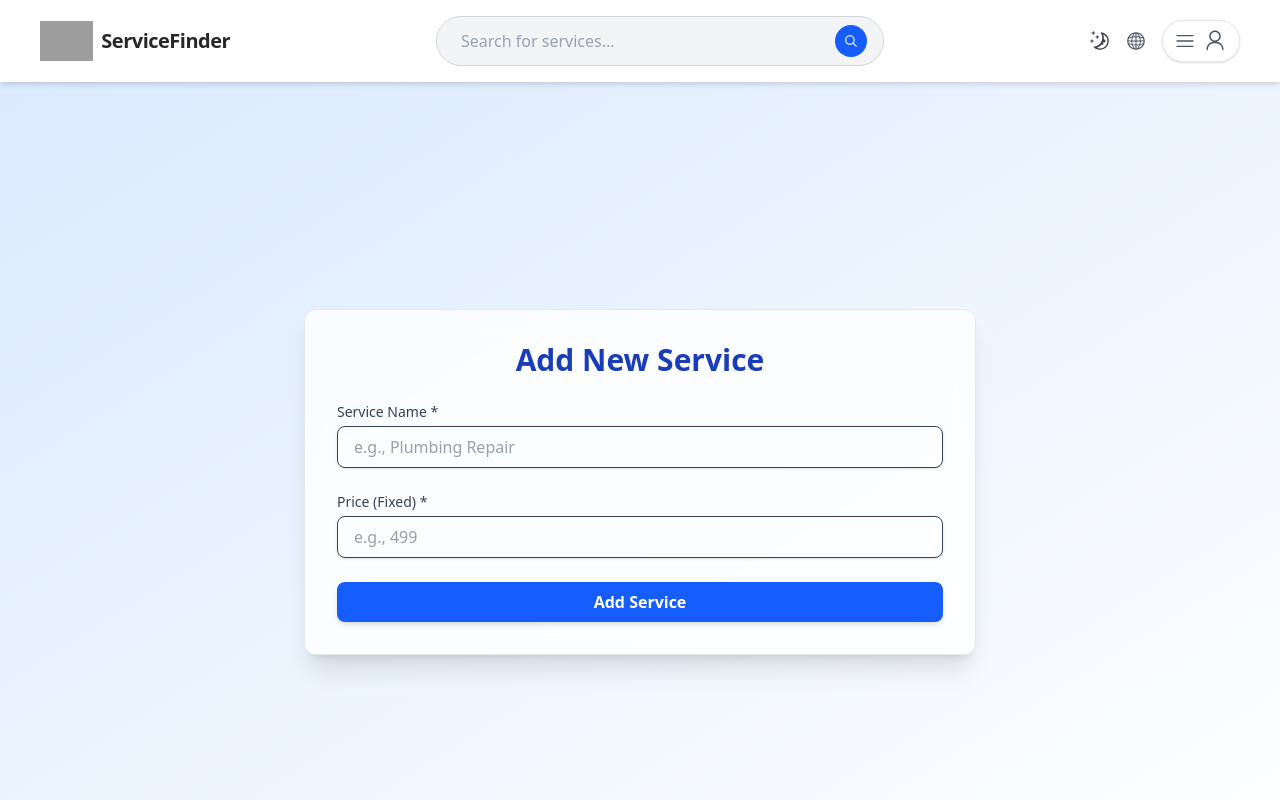
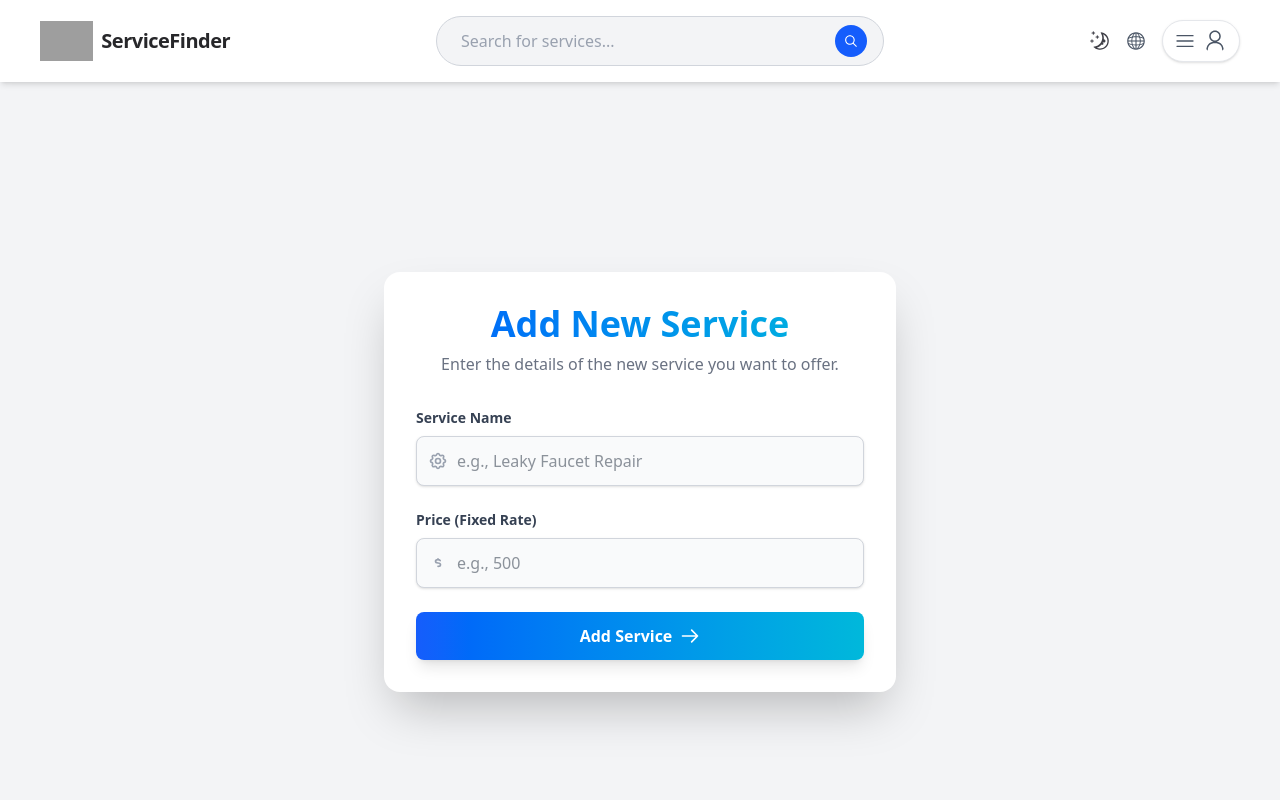
Before and after one commit to RohitBCA456/service-provider-website, a React (Vite) app in the folder Frontend/: page /AddService in a window 1280 px wide. Shown: the top 800 px of the page. Built offline with nearby package versions, Linux system fonts and the light colour scheme; no server answers; grey boxes are pictures that could not be loaded.

Commit message:
add SVG icons and improve UI for AddServiceForm and UpdateService components

```diff
--- a/Frontend/src/components/AddServiceForm.jsx
+++ b/Frontend/src/components/AddServiceForm.jsx
@@ -1,8 +1,84 @@
 import React, { useState } from "react";
-import { useNavigate } from "react-router-dom";
+// For a real project, consider using an icon library like 'react-icons'
+// import { FiTool, FiDollarSign, FiSend } from "react-icons/fi";
+
+// SVG Icon Components for better reusability
+const ToolIcon = () => (
+  <svg
+    xmlns="http://www.w3.org/2000/svg"
+    className="h-5 w-5 text-gray-400"
+    fill="none"
+    viewBox="0 0 24 24"
+    stroke="currentColor"
+    strokeWidth={2}
+  >
+    <path
+      strokeLinecap="round"
+      strokeLinejoin="round"
+      d="M10.325 4.317c.426-1.756 2.924-1.756 3.35 0a1.724 1.724 0 002.573 1.066c1.543-.94 3.31.826 2.37 2.37a1.724 1.724 0 001.065 2.572c1.756.426 1.756 2.924 0 3.35a1.724 1.724 0 00-1.066 2.573c.94 1.543-.826 3.31-2.37 2.37a1.724 1.724 0 00-2.572 1.065c-.426 1.756-2.924 1.756-3.35 0a1.724 1.724 0 00-2.573-1.066c-1.543.94-3.31-.826-2.37-2.37a1.724 1.724 0 00-1.065-2.572c-1.756-.426-1.756-2.924 0-3.35a1.724 1.724 0 001.066-2.573c-.94-1.543.826-3.31 2.37-2.37.996.608 2.296.07 2.572-1.065z"
+    />
+    <path
+      strokeLinecap="round"
+      strokeLinejoin="round"
+      d="M15 12a3 3 0 11-6 0 3 3 0 016 0z"
+    />
+  </svg>
+);
+
+const PriceIcon = () => (
+  <svg
+    xmlns="http://www.w3.org/2000/svg"
+    className="h-5 w-5 text-gray-400"
+    fill="none"
+    viewBox="0 0 24 24"
+    stroke="currentColor"
+    strokeWidth={2}
+  >
+    <path
+      strokeLinecap="round"
+      strokeLinejoin="round"
+      d="M12 8c-1.657 0-3 .895-3 2s1.343 2 3 2 3 .895 3 2-1.343 2-3 2m0-8c1.11 0 2.08.402 2.599 1M12 8V7m0 1v.01"
+    />
+  </svg>
+);
+
+// Toast Icons
+const SuccessIcon = () => (
+  <svg
+    xmlns="http://www.w3.org/2000/svg"
+    className="h-5 w-5 mr-3"
+    fill="none"
+    viewBox="0 0 24 24"
+    stroke="currentColor"
+    strokeWidth={2}
+  >
+    <path
+      strokeLinecap="round"
+      strokeLinejoin="round"
+      d="M9 12l2 2 4-4m6 2a9 9 0 11-18 0 9 9 0 0118 0z"
+    />
+  </svg>
+);
+
+const ErrorIcon = () => (
+  <svg
+    xmlns="http://www.w3.org/2000/svg"
+    className="h-5 w-5 mr-3"
+    fill="none"
+    viewBox="0 0 24 24"
+    stroke="currentColor"
+    strokeWidth={2}
+  >
+    <path
+      strokeLinecap="round"
+      strokeLinejoin="round"
+      d="M10 14l2-2m0 0l2-2m-2 2l-2-2m2 2l2 2m7-2a9 9 0 11-18 0 9 9 0 0118 0z"
+    />
+  </svg>
+);
+
 
 export default function AddServiceForm() {
-  const navigate = useNavigate();
   const [formData, setFormData] = useState({
     servicesOffered: "",
     price: "",
@@ -20,8 +96,6 @@ export default function AddServiceForm() {
   const handleSubmit = async (e) => {
     e.preventDefault();
 
-    console.log(formData)
-
     if (!formData.servicesOffered || !formData.price) {
       setToast({
         type: "error",
@@ -37,9 +111,7 @@ export default function AddServiceForm() {
         "https://service-provider-website.onrender.com/api/v1/providers/updateProvider",
         {
           method: "PUT",
-          headers: {
-            "Content-Type": "application/json",
-          },
+          headers: { "Content-Type": "application/json" },
           credentials: "include",
           body: JSON.stringify({
             servicesOffered: formData.servicesOffered.trim(),
@@ -49,13 +121,9 @@ export default function AddServiceForm() {
       );
 
       const result = await response.json();
+      if (!response.ok) throw new Error(result.message || "Server Error");
 
-      if (!response.ok) {
-        throw new Error(result.message || "Server Error");
-      }
-
-      setToast({ type: "success", message: "Service added successfully!" });
-
+      setToast({ type: "success", message: "Service added successfully! ✨" });
       setFormData({ servicesOffered: "", price: "" });
     } catch (error) {
       console.error("Error adding service:", error);
@@ -65,70 +133,91 @@ export default function AddServiceForm() {
       });
     } finally {
       setIsSubmitting(false);
+      // Automatically clear toast after 5 seconds
+      setTimeout(() => setToast(null), 5000);
     }
   };
 
   return (
-    <div className="min-h-screen flex items-center justify-center bg-gradient-to-br from-blue-100 light:to-purple-200 px-4 py-12">
-      <div className="relative w-full max-w-2xl p-8 rounded-xl shadow-xl backdrop-blur-md bg-white/80 border border-gray-200">
-        <h2 className="text-3xl font-extrabold text-center mb-6 text-blue-800">
+    <div className="min-h-screen w-full flex items-center justify-center bg-gray-100 dark:bg-gray-900 p-4">
+      <div className="w-full max-w-lg p-8 space-y-8 bg-white dark:bg-gray-800 rounded-2xl shadow-2xl transform hover:scale-105 transition-transform duration-500">
+        <div className="text-center">
+            <h1 className="text-4xl font-bold bg-gradient-to-r from-blue-600 to-cyan-500 bg-clip-text text-transparent pb-2">
             Add New Service
-        </h2>
+            </h1>
+            <p className="text-gray-500 dark:text-gray-400">Enter the details of the new service you want to offer.</p>
+        </div>
 
         {toast && (
           <div
-            className={`mb-4 p-3 rounded text-sm text-center font-medium ${
+            className={`flex items-center p-4 rounded-lg text-sm font-medium ${
               toast.type === "success"
-                ? "bg-green-100 text-green-700"
-                : "bg-red-100 text-red-700"
+                ? "bg-green-100 text-green-800 dark:bg-green-900/30 dark:text-green-300"
+                : "bg-red-100 text-red-800 dark:bg-red-900/30 dark:text-red-300"
             }`}
           >
+            {toast.type === 'success' ? <SuccessIcon /> : <ErrorIcon />}
             {toast.message}
           </div>
         )}
 
         <form onSubmit={handleSubmit} className="space-y-6">
-          {/* Name */}
+          {/* Service Name Input */}
           <div>
-            <label className="block text-sm font-medium text-gray-700 mb-1">
-              Service Name *
+            <label htmlFor="serviceName" className="block text-sm font-semibold text-gray-700 dark:text-gray-300 mb-2">
+              Service Name
             </label>
+            <div className="relative">
+                <div className="absolute inset-y-0 left-0 pl-3 flex items-center pointer-events-none">
+                    <ToolIcon />
+                </div>
                 <input
+                    id="serviceName"
                     type="text"
-              placeholder="e.g., Plumbing Repair"
+                    placeholder="e.g., Leaky Faucet Repair"
                     value={formData.servicesOffered}
-              onChange={(e) =>
-                handleInputChange("servicesOffered", e.target.value)
-              }
-              className="w-full px-4 py-2 border text-gray-700 rounded-lg shadow-sm focus:ring-2 focus:ring-blue-400 focus:outline-none transition"
+                    onChange={(e) => handleInputChange("servicesOffered", e.target.value)}
+                    className="w-full pl-10 pr-4 py-3 border border-gray-300 dark:border-gray-600 rounded-lg shadow-sm bg-gray-50 dark:bg-gray-700 text-gray-800 dark:text-gray-200 focus:ring-2 focus:ring-blue-500 focus:border-transparent focus:outline-none transition"
                     required
                 />
             </div>
+          </div>
 
-          {/* Price */}
+          {/* Price Input */}
           <div>
-            <label className="block text-sm font-medium text-gray-700 mb-1">
-              Price (Fixed) *
+            <label htmlFor="price" className="block text-sm font-semibold text-gray-700 dark:text-gray-300 mb-2">
+              Price (Fixed Rate)
             </label>
+            <div className="relative">
+                <div className="absolute inset-y-0 left-0 pl-3 flex items-center pointer-events-none">
+                    <PriceIcon />
+                </div>
                 <input
+                    id="price"
                     type="number"
-              placeholder="e.g., 499"
+                    placeholder="e.g., 500"
                     value={formData.price}
                     onChange={(e) => handleInputChange("price", e.target.value)}
-              className="w-full px-4 py-2 border text-gray-700 rounded-lg shadow-sm focus:ring-2 focus:ring-blue-400 focus:outline-none transition"
+                    className="w-full pl-10 pr-4 py-3 border border-gray-300 dark:border-gray-600 rounded-lg shadow-sm bg-gray-50 dark:bg-gray-700 text-gray-800 dark:text-gray-200 focus:ring-2 focus:ring-blue-500 focus:border-transparent focus:outline-none transition"
                     min="0"
                     step="0.01"
                     required
                 />
             </div>
+          </div>
 
-          {/* Submit */}
+          {/* Submit Button */}
           <button
             type="submit"
             disabled={isSubmitting}
-            className="w-full py-2 bg-blue-600 text-white font-semibold rounded-lg shadow-md hover:bg-blue-700 transition disabled:opacity-60"
+            className="w-full flex justify-center items-center py-3 px-4 bg-gradient-to-r from-blue-600 to-cyan-500 text-white font-bold rounded-lg shadow-lg hover:shadow-xl hover:from-blue-700 hover:to-cyan-600 focus:outline-none focus:ring-4 focus:ring-blue-500/50 transform hover:-translate-y-1 transition-all duration-300 ease-in-out disabled:opacity-50 disabled:cursor-not-allowed"
           >
-            {isSubmitting ? "Adding..." : "Add Service"}
+            {isSubmitting ? "Adding Service..." : "Add Service"}
+            {!isSubmitting &&
+                <svg xmlns="http://www.w3.org/2000/svg" className="h-5 w-5 ml-2" fill="none" viewBox="0 0 24 24" stroke="currentColor" strokeWidth={2}>
+                    <path strokeLinecap="round" strokeLinejoin="round" d="M14 5l7 7m0 0l-7 7m7-7H3" />
+                </svg>
+            }
           </button>
         </form>
       </div>
--- a/Frontend/src/components/UpdateService.jsx
+++ b/Frontend/src/components/UpdateService.jsx
@@ -2,7 +2,31 @@ import React, { useEffect, useState } from "react";
 import axios from "axios";
 import { FaEdit, FaTrash, FaSave, FaPlus } from "react-icons/fa";
 import toast from "react-hot-toast";
-import Loader from "./Loader";
+import Loader from "./Loader"; // Assuming Loader component exists
+
+// A simple spinner component for buttons
+const Spinner = () => (
+  <svg
+    className="animate-spin -ml-1 mr-3 h-5 w-5 text-white"
+    xmlns="http://www.w3.org/2000/svg"
+    fill="none"
+    viewBox="0 0 24 24"
+  >
+    <circle
+      className="opacity-25"
+      cx="12"
+      cy="12"
+      r="10"
+      stroke="currentColor"
+      strokeWidth="4"
+    ></circle>
+    <path
+      className="opacity-75"
+      fill="currentColor"
+      d="M4 12a8 8 0 018-8V0C5.373 0 0 5.373 0 12h4zm2 5.291A7.962 7.962 0 014 12H0c0 3.042 1.135 5.824 3 7.938l3-2.647z"
+    ></path>
+  </svg>
+);
 
 const UserServices = () => {
   const [user, setUser] = useState(null);
@@ -14,7 +38,7 @@ const UserServices = () => {
   const [newService, setNewService] = useState("");
   const [newPrice, setNewPrice] = useState("");
 
-  // Loading states
+  const [isLoading, setIsLoading] = useState(true);
   const [isAdding, setIsAdding] = useState(false);
   const [isDeletingIndex, setIsDeletingIndex] = useState(null);
   const [isEditingIndex, setIsEditingIndex] = useState(null);
@@ -32,6 +56,9 @@ const UserServices = () => {
         setPricing(fetchedUser.Pricing || []);
       } catch (err) {
         console.error("Error fetching current user:", err);
+        toast.error("Failed to load user data.");
+      } finally {
+        setIsLoading(false);
       }
     };
     fetchCurrentUser();
@@ -42,21 +69,16 @@ const UserServices = () => {
     try {
       await axios.delete(
         "https://service-provider-website.onrender.com/api/v1/providers/deleteServicePairs",
-        {
-          data: { index },
-          withCredentials: true,
-        }
+        { data: { index }, withCredentials: true }
       );
-      const updatedServices = [...services];
-      const updatedPricing = [...pricing];
-      updatedServices.splice(index, 1);
-      updatedPricing.splice(index, 1);
+      const updatedServices = services.filter((_, i) => i !== index);
+      const updatedPricing = pricing.filter((_, i) => i !== index);
       setServices(updatedServices);
       setPricing(updatedPricing);
-      toast.success("Delete successful");
+      toast.success("Service deleted successfully.");
     } catch (err) {
       console.error("Delete failed", err);
-      toast.error("Error occurred while deleting");
+      toast.error("Error occurred while deleting.");
     } finally {
       setIsDeletingIndex(null);
     }
@@ -73,14 +95,9 @@ const UserServices = () => {
     try {
       await axios.put(
         "https://service-provider-website.onrender.com/api/v1/providers/updateServicePairs",
-        {
-          index: editIndex,
-          service: editService,
-          price: editPrice,
-        },
+        { index: editIndex, service: editService, price: editPrice },
         { withCredentials: true }
       );
-
       const updatedServices = [...services];
       const updatedPricing = [...pricing];
       updatedServices[editIndex] = editService;
@@ -88,16 +105,17 @@ const UserServices = () => {
       setServices(updatedServices);
       setPricing(updatedPricing);
       setEditIndex(null);
-      toast.success("Edit successful");
+      toast.success("Service updated successfully.");
     } catch (err) {
       console.error("Update failed", err);
-      toast.error("Error occurred while editing");
+      toast.error("Error occurred while editing.");
     } finally {
       setIsEditingIndex(null);
     }
   };
 
-  const handleAddPair = async () => {
+  const handleAddPair = async (e) => {
+    e.preventDefault();
     if (!newService.trim() || !newPrice.trim()) {
       toast.error("Both service and price are required.");
       return;
@@ -107,153 +125,164 @@ const UserServices = () => {
       await axios.put(
         "https://service-provider-website.onrender.com/api/v1/providers/updateProvider",
         {
-          name: user.name,
           servicesOffered: newService,
           pricing: newPrice,
-          latitude: user.location?.coordinates?.[1] || 0,
-          longitude: user.location?.coordinates?.[0] || 0,
-          address: user.location?.address || "N/A",
         },
         { withCredentials: true }
       );
-
       setServices([...services, newService]);
       setPricing([...pricing, newPrice]);
       setNewService("");
       setNewPrice("");
-      toast.success("Service added!");
+      toast.success("New service added!");
     } catch (err) {
       console.error("Add failed", err);
-      toast.error("Error occurred while adding service");
+      toast.error("Error occurred while adding service.");
     } finally {
       setIsAdding(false);
     }
   };
 
-  if (!user)
-    return (
-      <Loader />
-    );
+  if (isLoading) return <Loader />;
 
   return (
-    <div className="min-h-screen flex items-center justify-center bg-gradient-to-br light:from-blue-100 to-purple-200 px-4 py-12">
-      <div className="max-w-4xl w-full bg-white p-8 rounded-3xl shadow-xl">
-        <h2 className="text-3xl font-bold text-center text-indigo-700 mb-10 tracking-wide">
-          {user.name}'s Service Pricing
-        </h2>
+    <div className="min-h-screen bg-gray-100 dark:bg-gray-900 px-4 py-12">
+      <div className="max-w-4xl mx-auto w-full bg-white dark:bg-gray-800 p-8 rounded-2xl shadow-lg">
+        <div className="text-center mb-10">
+          <h1 className="text-4xl font-bold bg-gradient-to-r from-blue-600 to-cyan-500 bg-clip-text text-transparent pb-2">
+            Manage Your Services
+          </h1>
+          <p className="text-gray-500 dark:text-gray-400">
+            Add, edit, or remove the services you offer.
+          </p>
+        </div>
 
         {/* Service list */}
-        <div className="space-y-6">
-          {services.map((service, index) => (
+        <div className="space-y-4">
+          {services.length > 0 ? (
+            services.map((service, index) => (
               <div
                 key={index}
-              className="flex flex-col sm:flex-row justify-between items-center bg-gray-50 hover:shadow-md border border-gray-200 rounded-xl p-4 gap-4 transition-all"
+                className={`grid grid-cols-1 md:grid-cols-12 items-center gap-4 p-4 rounded-lg transition-colors duration-300 ${
+                  editIndex === index
+                    ? "bg-blue-50 dark:bg-gray-700/50"
+                    : "bg-white dark:bg-gray-800"
+                } border border-gray-200 dark:border-gray-700`}
               >
-              {/* Service */}
-              <div className="w-full sm:w-1/3 text-center sm:text-left">
+                {/* Service and Price */}
                 {editIndex === index ? (
+                  <>
+                    <div className="md:col-span-6">
                       <input
                         type="text"
                         value={editService}
                         onChange={(e) => setEditService(e.target.value)}
-                    className="border border-indigo-300 rounded-md px-4 py-2 w-full text-gray-700 focus:ring-2 focus:ring-indigo-500 outline-none transition"
+                        className="w-full bg-gray-100 dark:bg-gray-600 text-gray-800 dark:text-gray-200 border-gray-300 dark:border-gray-500 rounded-md px-4 py-2 focus:ring-2 focus:ring-blue-500 outline-none transition"
                       />
-                ) : (
-                  <h3 className="text-lg font-semibold text-gray-800">
-                    {service}
-                  </h3>
-                )}
                     </div>
-
-              {/* Price */}
-              <div className="flex items-center gap-4 w-full sm:w-1/3 justify-center">
-                {editIndex === index ? (
+                    <div className="md:col-span-3">
                       <input
                         type="number"
                         value={editPrice}
                         onChange={(e) => setEditPrice(e.target.value)}
-                    className="border border-indigo-300 rounded-md px-4 py-2 w-28 text-center text-gray-700 focus:ring-2 focus:ring-indigo-500 outline-none transition"
+                        className="w-full bg-gray-100 dark:bg-gray-600 text-gray-800 dark:text-gray-200 border-gray-300 dark:border-gray-500 rounded-md px-4 py-2 focus:ring-2 focus:ring-blue-500 outline-none transition"
                       />
+                    </div>
+                  </>
                 ) : (
-                  <p className="text-gray-700 font-medium text-lg">
+                  <>
+                    <div className="md:col-span-6 text-gray-800 dark:text-gray-200 font-semibold text-lg">
+                      {service}
+                    </div>
+                    <div className="md:col-span-3 text-gray-600 dark:text-gray-400 font-medium text-lg">
                       ₹{pricing[index]}
-                  </p>
+                    </div>
+                  </>
                 )}
-              </div>
 
-              {/* Buttons */}
-              <div className="flex gap-3 w-full sm:w-1/3 justify-center sm:justify-end">
+                {/* Action Buttons */}
+                <div className="md:col-span-3 flex gap-2 justify-start md:justify-end">
                   {editIndex === index ? (
                     <button
                       onClick={handleSaveEdit}
                       disabled={isEditingIndex === index}
-                    className={`${
-                      isEditingIndex === index
-                        ? "bg-green-300 cursor-not-allowed"
-                        : "bg-green-500 hover:bg-green-600"
-                    } text-white px-4 py-2 rounded-lg flex items-center gap-2 transition shadow-sm`}
+                      className="flex items-center justify-center w-full md:w-auto bg-green-500 hover:bg-green-600 text-white font-bold py-2 px-4 rounded-lg transition shadow-md disabled:opacity-50"
                     >
-                    <FaSave />
-                    {isEditingIndex === index ? "Editing..." : "Save"}
+                      {isEditingIndex === index ? (
+                        <Spinner />
+                      ) : (
+                        <FaSave className="mr-2" />
+                      )}
+                      Save
                     </button>
                   ) : (
                     <button
                       onClick={() => startEdit(index)}
-                    className="bg-yellow-400 hover:bg-yellow-500 text-white px-4 py-2 rounded-lg flex items-center gap-2 transition shadow-sm"
+                      className="flex items-center justify-center w-full md:w-auto bg-blue-500 hover:bg-blue-600 text-white font-bold py-2 px-4 rounded-lg transition shadow-md"
                     >
-                    <FaEdit /> Edit
+                      <FaEdit className="mr-2" />
+                      Edit
                     </button>
                   )}
                   <button
                     onClick={() => handleDeletePair(index)}
                     disabled={isDeletingIndex === index}
-                  className={`${
-                    isDeletingIndex === index
-                      ? "bg-red-300 cursor-not-allowed"
-                      : "bg-red-500 hover:bg-red-600"
-                  } text-white px-4 py-2 rounded-lg flex items-center gap-2 transition shadow-sm`}
+                    className="flex items-center justify-center w-full md:w-auto bg-red-500 hover:bg-red-600 text-white font-bold py-2 px-4 rounded-lg transition shadow-md disabled:opacity-50"
                   >
-                  <FaTrash />
-                  {isDeletingIndex === index ? "Deleting..." : "Delete"}
+                    {isDeletingIndex === index ? (
+                      <Spinner />
+                    ) : (
+                      <FaTrash className="mr-2" />
+                    )}
+                    Delete
                   </button>
                 </div>
               </div>
-          ))}
+            ))
+          ) : (
+            <div className="text-center py-10 px-6 bg-gray-50 dark:bg-gray-700/30 rounded-lg">
+              <h3 className="text-xl font-semibold text-gray-700 dark:text-gray-300">
+                No services found.
+              </h3>
+              <p className="text-gray-500 dark:text-gray-400 mt-2">
+                Get started by adding your first service below!
+              </p>
+            </div>
+          )}
         </div>
 
-        {/* Add New Service */}
-        <div className="mt-10 border-t border-gray-600 pt-6">
-          <h3 className="text-xl font-semibold mb-4 text-center text-gray-700">
-            Add New Service
+        {/* Add New Service Form */}
+        <div className="mt-10 border-t-2 border-dashed border-gray-200 dark:border-gray-700 pt-8">
+          <h3 className="text-2xl font-bold mb-4 text-center text-gray-800 dark:text-gray-200">
+            Add a New Service
           </h3>
-          <div className="flex flex-col sm:flex-row items-center gap-4 justify-center">
+          <form
+            onSubmit={handleAddPair}
+            className="grid grid-cols-1 sm:grid-cols-12 gap-4 items-center p-4 bg-gray-50 dark:bg-gray-700/30 rounded-lg"
+          >
             <input
               type="text"
-              placeholder="New service"
+              placeholder="Service name (e.g., Plumbing Repair)"
               value={newService}
               onChange={(e) => setNewService(e.target.value)}
-              className="border text-gray-600 border-indigo-300 rounded-lg px-4 py-2 w-full sm:w-1/2 focus:outline-none focus:ring-2 focus:ring-indigo-500"
+              className="sm:col-span-6 bg-white dark:bg-gray-600 text-gray-800 dark:text-gray-200 border-gray-300 dark:border-gray-500 rounded-md px-4 py-3 focus:ring-2 focus:ring-blue-500 outline-none transition"
             />
             <input
               type="number"
               placeholder="Price (₹)"
               value={newPrice}
               onChange={(e) => setNewPrice(e.target.value)}
-              className="border text-gray-600 border-green-300 rounded-lg px-4 py-2 w-full sm:w-1/4 focus:outline-none focus:ring-2 focus:ring-green-500"
+              className="sm:col-span-3 bg-white dark:bg-gray-600 text-gray-800 dark:text-gray-200 border-gray-300 dark:border-gray-500 rounded-md px-4 py-3 focus:ring-2 focus:ring-blue-500 outline-none transition"
             />
             <button
-              onClick={handleAddPair}
+              type="submit"
               disabled={isAdding}
-              className={`${
-                isAdding
-                  ? "bg-indigo-300 cursor-not-allowed"
-                  : "bg-indigo-600 hover:bg-indigo-700"
-              } text-white px-6 py-2 rounded-lg transition-all shadow-md flex items-center gap-2`}
+              className="sm:col-span-3 flex items-center justify-center bg-gradient-to-r from-blue-600 to-cyan-500 hover:from-blue-700 hover:to-cyan-600 text-white font-bold py-3 px-4 rounded-lg transition shadow-lg hover:shadow-xl transform hover:-translate-y-1 disabled:opacity-50 disabled:transform-none"
             >
-              <FaPlus />
-              {isAdding ? "Adding..." : "Add"}
+              {isAdding ? <Spinner /> : <FaPlus className="mr-2" />}
+              {isAdding ? "Adding..." : "Add Service"}
             </button>
-          </div>
+          </form>
         </div>
       </div>
     </div>
```
Lines whose indentation alone changed are shown as unchanged.
